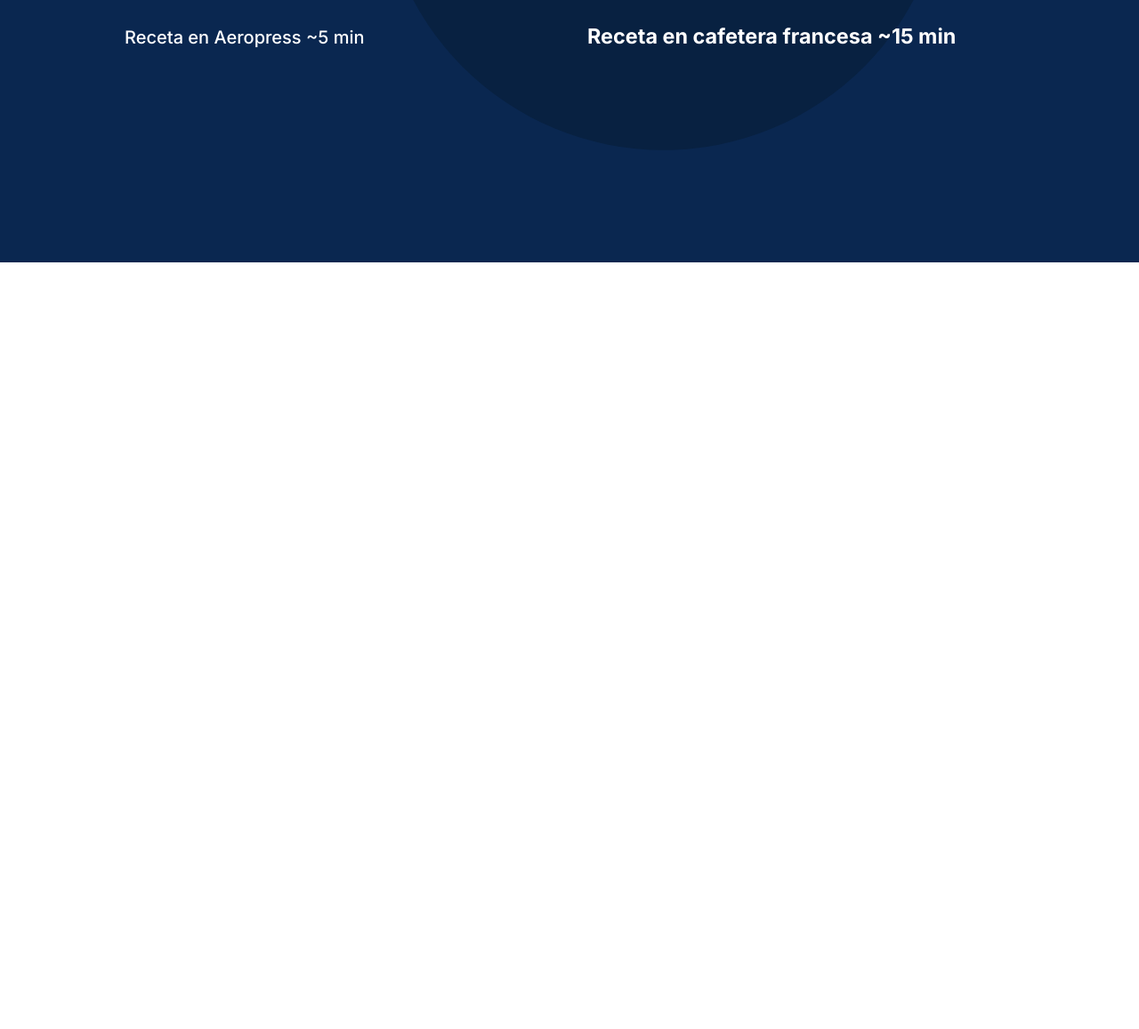
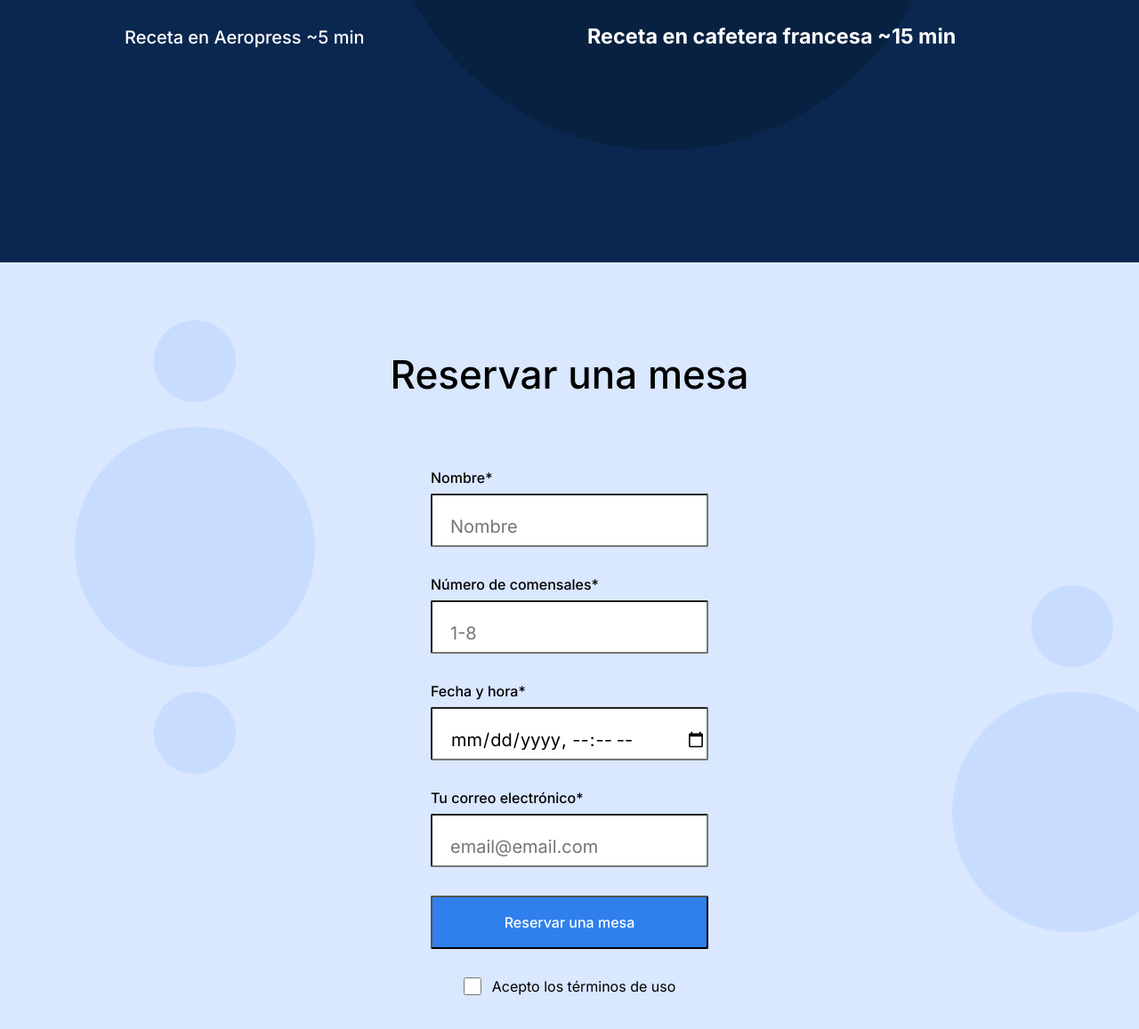
Before and after one commit to jpishi-leon/web_project_coffeeshop, a plain HTML site: page index.html in a window 1280 px wide. Shown: the part 1314-2471 px from the top of the page at 89% size. Before the commit the page ends 1609 px from the top, so only its background shows below. Drawn offline with Linux system fonts and the light colour scheme.

Commit message:
proyecto 4 etapa 3

```diff
--- a/index.html
+++ b/index.html
@@ -112,7 +112,66 @@
             </div>
           </section>
         </section>
-        <section class="content-reservation" id="#reservation"></section>
+        <section class="reservation" id="#reservation">
+          <h2 class="reservation__title">Reservar una mesa</h2>
+          <form class="reservation__form form">
+            <fieldset class="form__fieldset">
+              <label class="form__label" for="name">Nombre* </label>
+              <input
+                type="text"
+                class="form__input"
+                id="name"
+                name="name"
+                placeholder="Nombre"
+                required
+              />
+              <label class="form__label" for="comensales"
+                >Número de comensales*
+              </label>
+              <input
+                type="number"
+                class="form__input"
+                id="comensales"
+                name="comensales"
+                placeholder="1-8"
+                min="1"
+                max="8"
+                required
+              />
+              <label class="form__label" for="date">Fecha y hora* </label>
+              <input
+                type="datetime-local"
+                class="form__input"
+                id="date"
+                name="date"
+                placeholder="dd/mm/aaaa"
+                required
+              />
+              <label class="form__label" for="email"
+                >Tu correo electrónico*
+              </label>
+              <input
+                type="email"
+                class="form__input"
+                id="email"
+                name="email"
+                placeholder="email@email.com"
+                required
+              />
+              <button class="form__button" type="submit">
+                Reservar una mesa
+              </button>
+              <label class="form__checkbox-label">
+                <input
+                  class="form__checkbox"
+                  id="checkbox"
+                  type="checkbox"
+                  name="checkbox"
+                />Acepto los términos de uso
+              </label>
+            </fieldset>
+          </form>
+        </section>
       </main>
       <footer class="footer"></footer>
     </div>
--- a/pages/index.css
+++ b/pages/index.css
@@ -192,5 +192,115 @@ a:any-link {
   height: 273px;
 }
 
+.reservation {
+  background-image: url("../images/background_reservation.svg");
+  background-size: cover;
+  background-repeat: no-repeat;
+  margin: 0;
+  position: relative;
+  background-color: #d9e7ff;
+  align-items: center;
+  display: flex;
+  flex-direction: column;
+}
+
+.reservation__title {
+  margin: 0;
+  align-self: center;
+  padding-top: 100px;
+  margin-left: auto;
+  margin-right: auto;
+  margin-bottom: 80px;
+  font-family: inter;
+  font-style: normal;
+  font-weight: 500;
+  font-size: 44px;
+  line-height: 52px;
+}
+
+.reservation__form {
+  margin: 0 auto;
+  max-width: 385px;
+}
+
+.form {
+  max-width: 385px;
+}
+
+.form__label {
+  font-family: inter;
+  font-style: normal;
+  font-weight: 500;
+  font-size: 16px;
+  line-height: 20px;
+  margin-bottom: 8px;
+}
+
+.form__fieldset {
+  display: flex;
+  flex-direction: column;
+  padding: 0;
+  margin-bottom: 120px;
+  margin-right: 0;
+  margin-left: 0;
+  max-width: 385px;
+  border: none;
+}
+
+.form__input {
+  margin: 0;
+  margin-bottom: 32px;
+  height: 60px;
+  padding-top: 15px;
+  padding-left: 20px;
+  padding-bottom: 0;
+  padding-right: 0;
+  font-family: inter;
+  font-style: normal;
+  font-weight: normal;
+  font-size: 20px;
+  line-height: 30px;
+  box-sizing: border-box;
+  width: 100%;
+  border-radius: 2px;
+}
+
+.form__checkbox-label {
+  align-self: center;
+  margin: 0 auto;
+  display: flex;
+}
+
+.form__button {
+  max-width: 385px;
+  height: 60px;
+  margin-top: 0;
+  margin-bottom: 32px;
+  margin-left: 0;
+  margin-right: 0;
+  padding-left: 0;
+  padding-right: 0;
+  font-family: inter;
+  font-style: normal;
+  font-weight: 500;
+  font-size: 16px;
+  line-height: 20px;
+  background-color: #2f80ed;
+  color: #ffffff;
+  border-radius: 2px;
+}
+
+.form__checkbox:checked {
+  background-image: url(../images/check.svg);
+  background-color: #2f80ed;
+}
+
+.form__checkbox {
+  height: 20px;
+  width: 20px;
+  margin-right: 12px;
+  border-radius: 2px;
+}
+
 .footer {
 }
```
